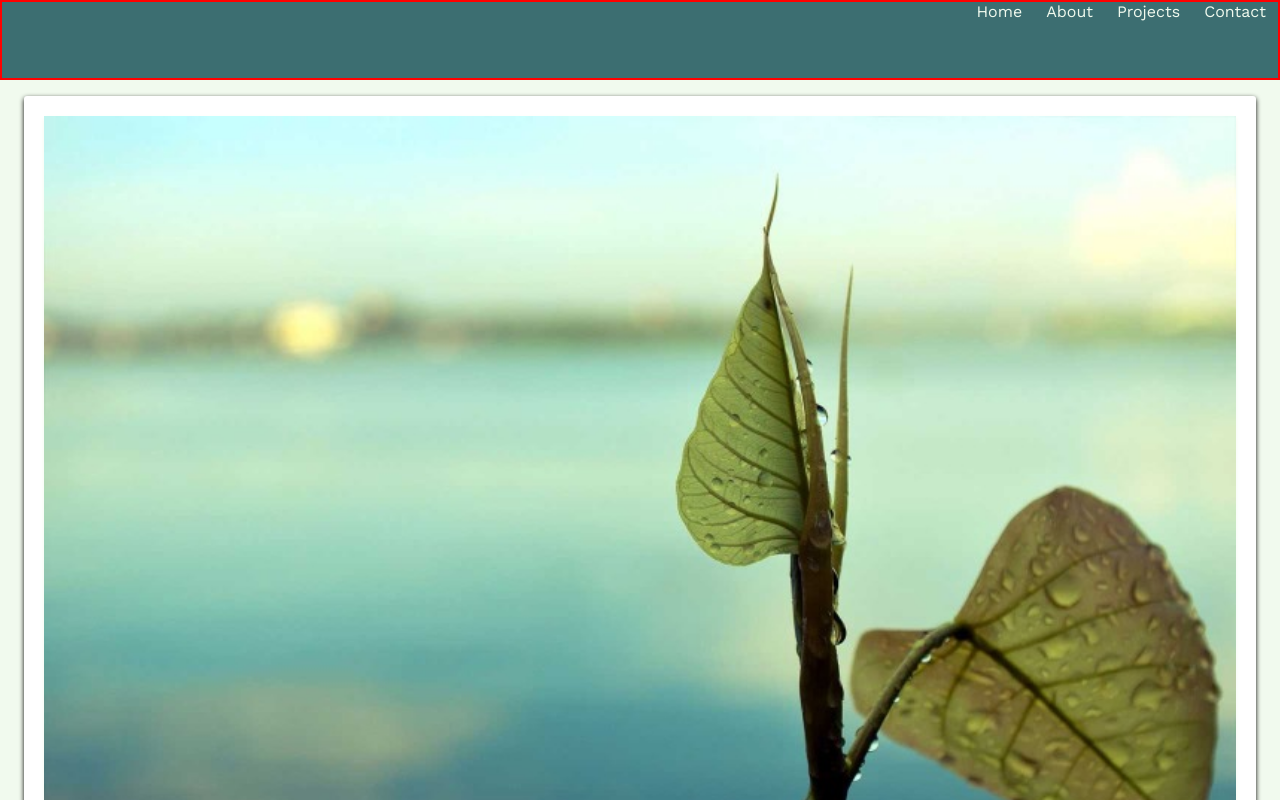
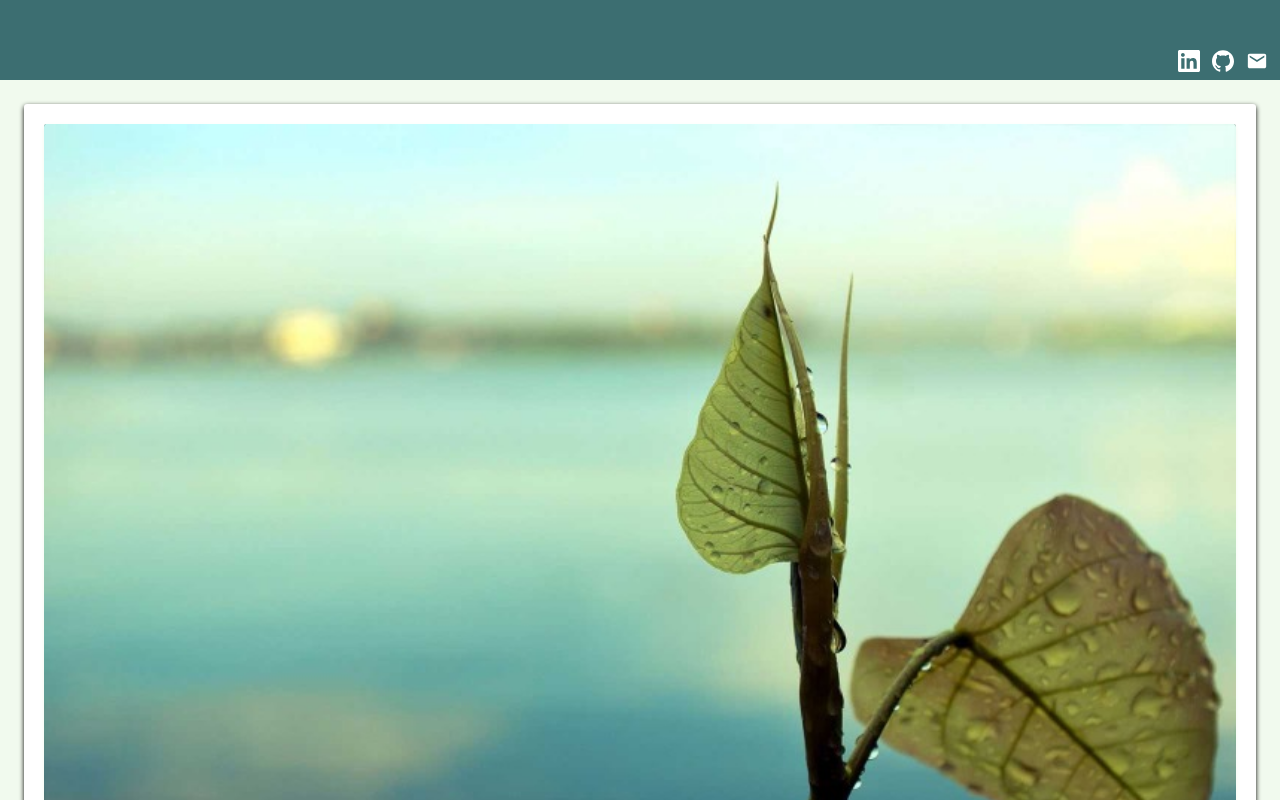
Before and after one commit to orpd0523/portfolio, a React (Create React App) app: page / in a window 1280 px wide. Shown: the top 800 px of the page. Built offline with nearby package versions, Linux system fonts and the light colour scheme.

Commit message:
added social media icons in header

```diff
--- a/src/components/Card/Card.scss
+++ b/src/components/Card/Card.scss
@@ -2,7 +2,8 @@
 
 .card {
   max-width: 80rem;
-  margin-top: 1rem;
+  margin-top: 1.5rem;
+  margin-bottom: 1.5rem;
   margin-inline: 1.5rem;
   border-radius: 0.1875rem;
   box-shadow: 0 0.125rem 0.3125rem;
--- a/src/components/Header/Header.js
+++ b/src/components/Header/Header.js
@@ -1,10 +1,24 @@
 import "./Header.scss";
-import MenuItems from "../MenuItems/MenuItems";
+// import MenuItems from "../MenuItems/MenuItems";
+import { SiLinkedin } from "react-icons/si";
+import { SiGithub } from "react-icons/si";
+import { MdEmail } from "react-icons/md";
 
 function Header() {
   return (
     <div className="header">
-      <MenuItems/>
+      {/* <MenuItems/> */}
+      <div className="header__main">
+        <div className="header__container">
+          <SiLinkedin className="header__icon" size={22} />
+        </div>
+        <div className="header__container">
+          <SiGithub className="header__icon" size={22} />
+        </div>
+        <div className="header__container">
+          <MdEmail className="header__icon" size={22} />
+        </div>
+      </div>
     </div>
   );
 }
--- a/src/components/Header/Header.scss
+++ b/src/components/Header/Header.scss
@@ -4,24 +4,40 @@
     background-color: $green;
     color: $white;
     height: 10rem;
+    display: flex;
+    justify-content: center;
+    position: relative;
+    &__main{
+      align-self: flex-end;
+      padding-bottom: .25rem;
+    }
     &__container{
         margin-top: 0;
     }
     &__item{
         list-style: none;
     }
+    &__container{
+      display: inline-flex;
+      flex-direction: row;
+      padding: .75rem;
+
+    }
+    &__icon{
+      color: $white;
+    }
 }
 
 @media screen and (min-width: 768px) {
     .header {
-        border: 2px solid red;
+        // border: 2px solid red;
       max-width: 100%;
       max-height: 5rem;
       display: flex;
       flex-direction: 0;
       justify-content: flex-end;
       &__container{
-        border: 2px solid blue;
+        // border: 2px solid blue;
         margin: 0;
         padding-left: 0;
         width: 50%;
--- a/src/components/Main/Main.scss
+++ b/src/components/Main/Main.scss
@@ -1,13 +1,14 @@
 @use "../../styles/partials/colors.scss" as *;
 
-.main{
-    &__image{
-        height: 100%;
-        width: 100%;
-    }
-    &__title{
-        margin: 0;
-        padding-left: .5rem;
-        padding-bottom: .25rem;
-    }
+.main {
+  &__image {
+    height: 100%;
+    width: 100%;
+    border-radius: 0.15rem 0.15rem 0 0;
+  }
+  &__title {
+    margin: 0;
+    padding-left: 0.5rem;
+    padding-bottom: 0.25rem;
+  }
 }
--- a/src/styles/partials/colors.scss
+++ b/src/styles/partials/colors.scss
@@ -3,6 +3,10 @@ $black:#000;
 
 $char-black:#353535;
 $green:#3C6E71;
+$palette-light-cream:#F1FAEE;
+
+
+//not used
 $light-grey:#D9D9D9;
 $blue:#284B63;
 $pink:#e65f5c;
@@ -12,10 +16,8 @@ $ruby-red:#A4031F;
 
 $opera-purple:#AD7A99;
 $african-violet:#AA7BC3;
-
 $palette-dark-blue:#1D3557;
 $palette-blue:#457B9D;
 $palette-light-blue:#A8DADC;
-$palette-light-cream:#F1FAEE;
 $palette-red:#E63946;
 $palette-yellow: #F2E86D;
```
